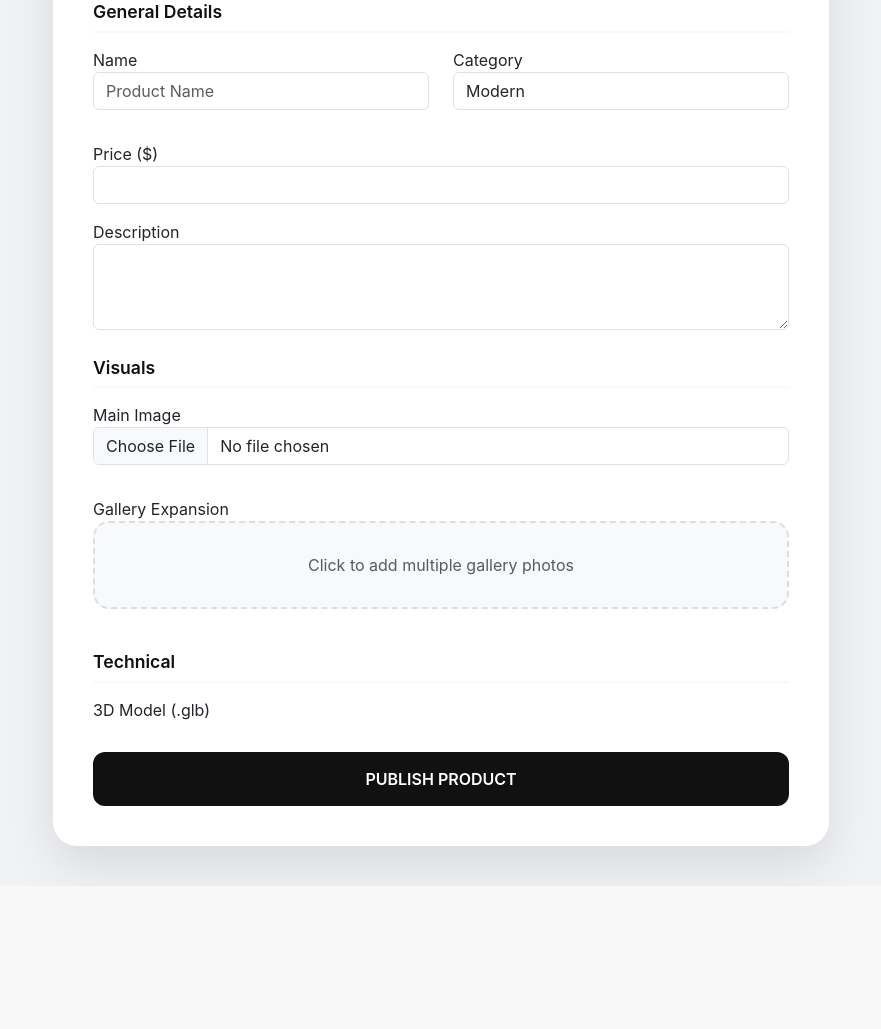
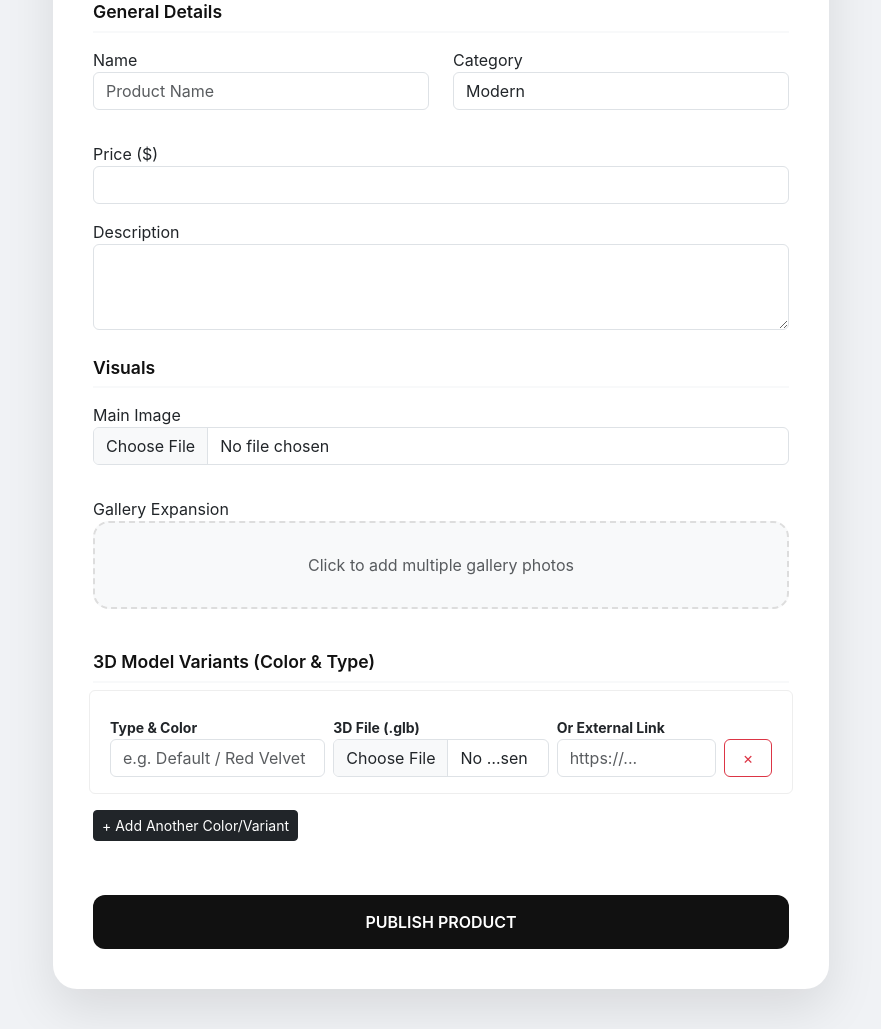
Before and after one commit to bil1234n/3D_hub, a Django app: page /dashboard/add/ in a window 1280 px wide. Shown: the part 144-1173 px from the top of the page, without its empty margins (199-1080 px from the left). Before the commit the page ends 1030 px from the top, so only its background shows below. Run offline with Django 5.2, Linux system fonts and the light colour scheme.

Commit message:
Update product_form.html

```diff
--- a/templates/product_form.html
+++ b/templates/product_form.html
@@ -35,6 +35,9 @@
             background: var(--dark); color: white; border: none; width: 100%;
             padding: 15px; border-radius: 12px; font-weight: 600; margin-top: 30px;
         }
+
+    .variant-row { transition: 0.3s; border: 1px solid #eee !important; }
+    .variant-row:hover { border-color: var(--accent) !important; }
     </style>
 </head>
 <body>
@@ -72,9 +75,56 @@
             </div>
             <div id="preview-grid" class="preview-grid"></div>
 
-            <div class="section-title">Technical</div>
-            <label>3D Model (.glb)</label>
-            {{ form.model_3d }}
+            <!-- Inside the form, after the Visuals section -->
+
+<div class="section-title">3D Model Variants (Color & Type)</div>
+<div id="variant-container">
+    <!-- Default Row -->
+    <div class="variant-row row g-2 mb-3 align-items-end border p-3 rounded bg-white">
+        <div class="col-md-4">
+            <label class="small fw-bold">Type & Color</label>
+            <input type="text" name="variant_name[]" class="form-control" placeholder="e.g. Default / Red Velvet">
+        </div>
+        <div class="col-md-4">
+            <label class="small fw-bold">3D File (.glb)</label>
+            <input type="file" name="variant_file[]" class="form-control" accept=".glb">
+        </div>
+        <div class="col-md-3">
+            <label class="small fw-bold">Or External Link</label>
+            <input type="url" name="variant_link[]" class="form-control" placeholder="https://...">
+        </div>
+        <div class="col-md-1">
+            <button type="button" class="btn btn-outline-danger w-100 remove-variant">×</button>
+        </div>
+    </div>
+</div>
+
+<button type="button" class="btn btn-sm btn-dark mb-4" id="add-variant">+ Add Another Color/Variant</button>
+
+
+<script>
+    // Logic to add dynamic variant rows
+    document.getElementById('add-variant').addEventListener('click', function() {
+        const container = document.getElementById('variant-container');
+        const newRow = container.firstElementChild.cloneNode(true);
+
+        // Clear inputs in the cloned row
+        newRow.querySelectorAll('input').forEach(input => input.value = '');
+        container.appendChild(newRow);
+    });
+
+    // Logic to remove rows
+    document.addEventListener('click', function(e) {
+        if (e.target.classList.contains('remove-variant')) {
+            const rows = document.querySelectorAll('.variant-row');
+            if (rows.length > 1) {
+                e.target.closest('.variant-row').remove();
+            } else {
+                alert("At least one model variant is required.");
+            }
+        }
+    });
+</script>
 
             <button type="submit" class="submit-btn">PUBLISH PRODUCT</button>
         </form>
```
